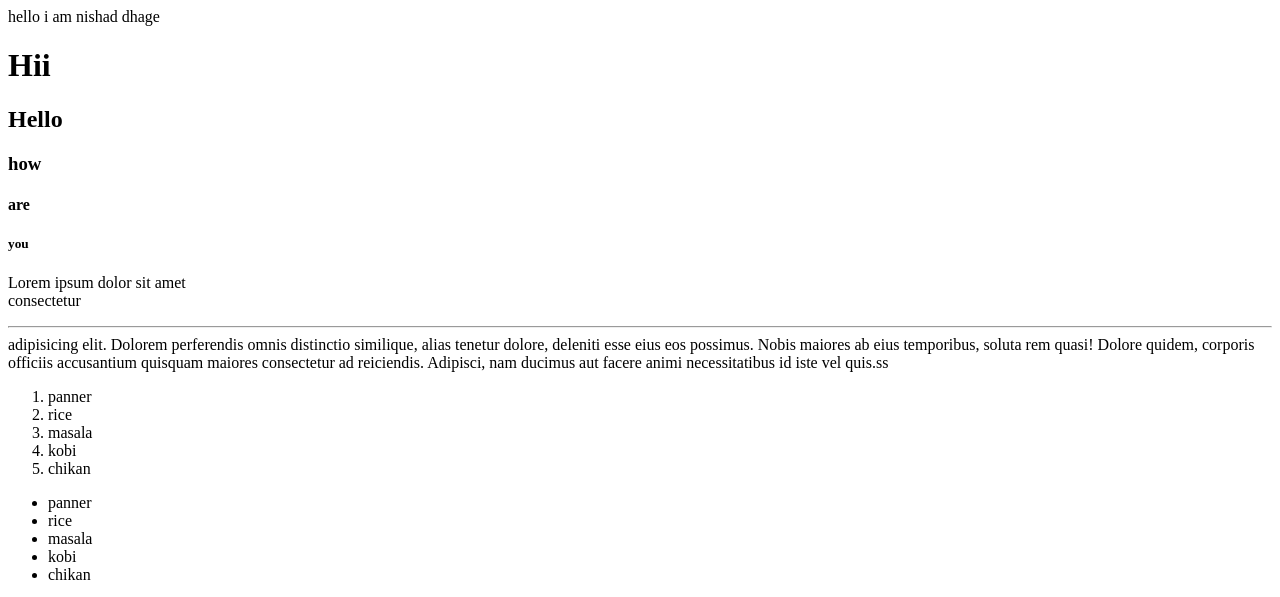
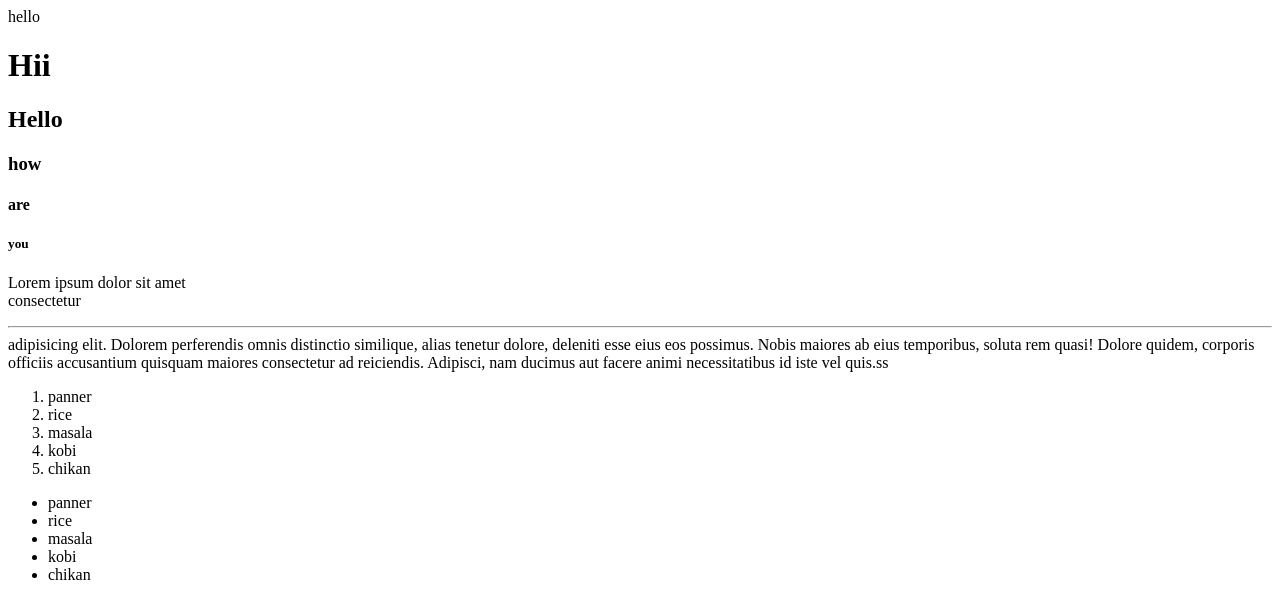
Before and after one commit to nishaddhage/htmlcssjs, a plain HTML site: page index.html in a window 1280 px wide. Shown: the top 597 px of the page. Drawn offline with Linux system fonts and the light colour scheme.

Commit message:
html file changed

```diff
--- a/index.html
+++ b/index.html
@@ -8,7 +8,7 @@
 </head>
 
 <body>
-    hello i am nishad dhage
+    hello
     <h1>Hii</h1>
     <h2>Hello</h2>
     <h3>how</h3>
```
